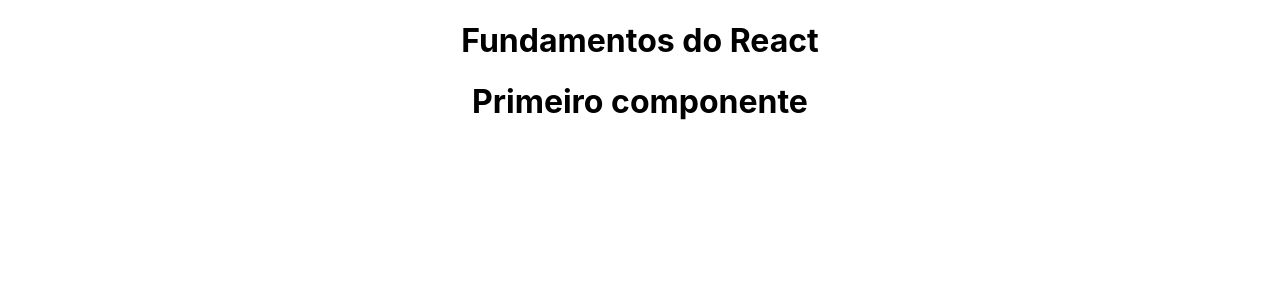
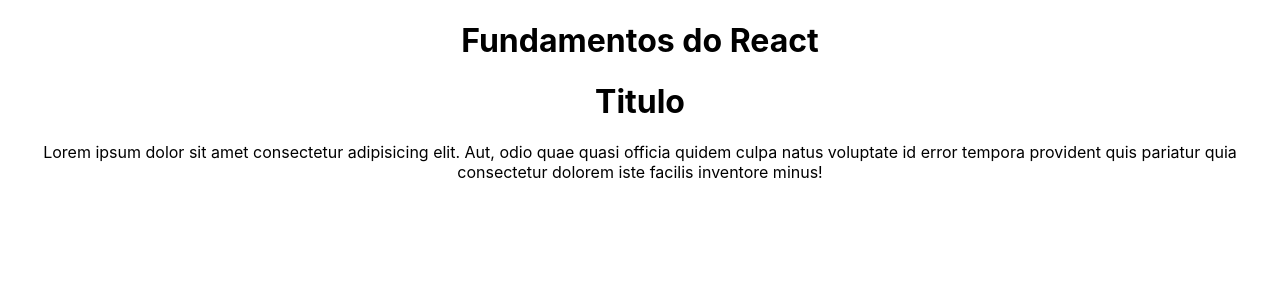
Before and after one commit to pedrocauan/entendendo_o_react, a React (Create React App) app in the folder 2_FUNDAMENTOS/fundamentos/: page / in a window 1280 px wide. Shown: the top 300 px of the page. Built offline with nearby package versions, Linux system fonts and the light colour scheme; the HTML template or start-up script is replaced by a standard one.

Commit message:
Conhecendo o JSX

```diff
--- a/2_FUNDAMENTOS/fundamentos/src/components/FirstComponent.js
+++ b/2_FUNDAMENTOS/fundamentos/src/components/FirstComponent.js
@@ -2,9 +2,17 @@
 //Componente
 const FirstComponent = () => {
     //O que ele vai retornar
+
+    //O JSX  é o html do REACT, nele serão exibidas as tags HTML renderizadas no navegador
+    //alguns atributos do CSS podem gerar conflitos com o css e voce terá que trocar
+    //Atributos:
+
+    // class | className
     return (
         <div>
-            <h1>Primeiro componente</h1>
+            <h1>Titulo</h1>
+
+            <p className="teste">Lorem ipsum dolor sit amet consectetur adipisicing elit. Aut, odio quae quasi officia quidem culpa natus voluptate id error tempora provident quis pariatur quia consectetur dolorem iste facilis inventore minus!</p>
         </div>
     )
 }
```
